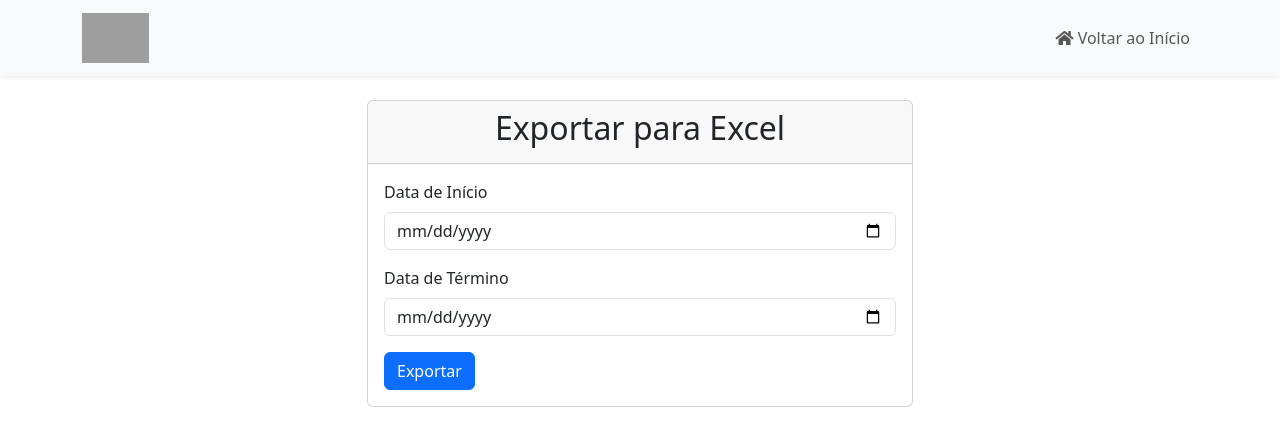
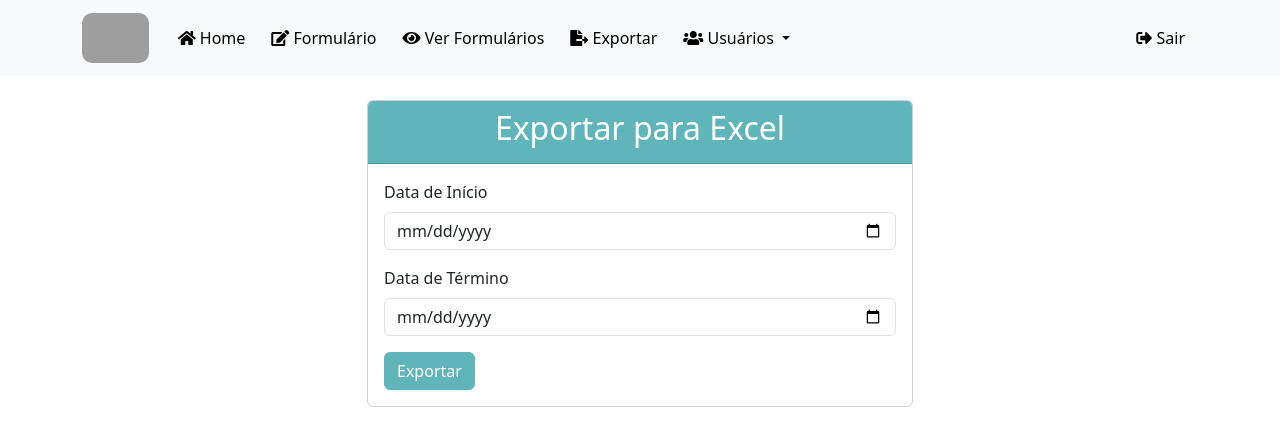
Before and after one commit to AndersonC96/Formulario-de-Cadastro, a PHP site: page /export.php in a window 1280 px wide. Shown: the top 446 px of the page. Run offline with PHP 8.4, Linux system fonts and the light colour scheme; a user stored in the database is signed in; data comes from the database, SQL or seed files in the repository; grey boxes are pictures that could not be loaded.

Commit message:
Update export.php

```diff
--- a/export.php
+++ b/export.php
@@ -1,23 +1,41 @@
 <?php
+    session_start();
+    if(!isset($_SESSION['user_id'])){
+        header("Location: index.php");
+        exit();
+    }
     include 'db.php';
     require 'vendor/autoload.php';
     use PhpOffice\PhpSpreadsheet\Spreadsheet;
     use PhpOffice\PhpSpreadsheet\Writer\Xlsx;
-    /*function formatPhoneNumber($phoneNumber){
-        $phoneNumber = preg_replace('/[^0-9]/', '', $phoneNumber);
-        return preg_replace('/^(\d{2})(\d{5})(\d{4})$/', '($1) $2-$3', $phoneNumber);
-    }*/
+
+    $user_id = $_SESSION['user_id'];
+    $sql = "SELECT * FROM users WHERE id = ?";
+    $stmt = $conn->prepare($sql);
+    $stmt->bind_param("i", $user_id);
+    $stmt->execute();
+    $result = $stmt->get_result();
+    if($result->num_rows > 0){
+        $user = $result->fetch_assoc();
+        $nome_do_usuario = $user['nome'];
+    }else{
+        header("Location: index.php");
+        exit();
+    }
+
     function formatPhoneNumber($phoneNumber){
         $phoneNumber = preg_replace('/[^0-9]/', '', $phoneNumber);
-        if (strlen($phoneNumber) == 10) {
+        if(strlen($phoneNumber) == 10){
             return preg_replace('/^(\d{2})(\d{4})(\d{4})$/', '($1) $2-$3', $phoneNumber);
-        } else {
+        }else{
             return preg_replace('/^(\d{2})(\d{5})(\d{4})$/', '($1) $2-$3', $phoneNumber);
         }
     }
+
     function formatDateTime($dateTime){
         return date('d/m/Y H:i', strtotime($dateTime));
     }
+
     if($_SERVER["REQUEST_METHOD"] == "POST"){
         $data_inicio = isset($_POST['data_inicio']) ? $_POST['data_inicio'] : null;
         $data_fim = isset($_POST['data_fim']) ? $_POST['data_fim'] : null;
@@ -26,10 +44,17 @@
             $sql .= " WHERE data_hora BETWEEN '$data_inicio' AND '$data_fim'";
         }elseif ($data_inicio){
             $sql .= " WHERE data_hora >= '$data_inicio'";
-        }elseif ($data_fim){
+        }elseif($data_fim){
             $sql .= " WHERE data_hora <= '$data_fim'";
         }
         $result = mysqli_query($conn, $sql);
+
+        // Definindo os cabeçalhos antes de qualquer saída
+        $filename = 'dados_' . date('d-m-Y_H-i-s') . '.xlsx';
+        header('Content-Type: application/vnd.openxmlformats-officedocument.spreadsheetml.sheet');
+        header("Content-Disposition: attachment;filename=\"$filename\"");
+        header('Cache-Control: max-age=0');
+
         $spreadsheet = new Spreadsheet();
         $sheet = $spreadsheet->getActiveSheet();
         $sheet->setCellValue('A1', 'Nome');
@@ -38,11 +63,14 @@
         $sheet->setCellValue('D1', 'Email');
         $sheet->setCellValue('E1', 'Profissão');
         $sheet->setCellValue('F1', 'Número de Registro');
-        $sheet->setCellValue('G1', 'Cidade');
-        $sheet->setCellValue('H1', 'Estado');
-        $sheet->setCellValue('I1', 'Data e Hora');
-        $sheet->setCellValue('J1', 'Nome do Representante');
-        $spreadsheet->getActiveSheet()->getStyle('A1:J1')->applyFromArray([
+        $sheet->setCellValue('G1', 'Conselho');
+        $sheet->setCellValue('H1', 'Evento');
+        //$sheet->setCellValue('H1', isset($row_data['evento']) ? $row_data['evento'] : '');
+        $sheet->setCellValue('I1', 'Cidade');
+        $sheet->setCellValue('J1', 'Estado');
+        $sheet->setCellValue('K1', 'Data e Hora');
+        $sheet->setCellValue('L1', 'Nome do Representante');
+        $spreadsheet->getActiveSheet()->getStyle('A1:L1')->applyFromArray([
             'font' => [
                 'bold' => true,
                 'size' => 12,
@@ -58,7 +86,7 @@
             'fill' => [
                 'fillType' => \PhpOffice\PhpSpreadsheet\Style\Fill::FILL_SOLID,
                 'startColor' => [
-                    'rgb' => '0000FF',
+                    'rgb' => '60b5ba',
                 ],
             ],
             'borders' => [
@@ -76,27 +104,26 @@
             $sheet->setCellValue('D' . $row, $row_data['email']);
             $sheet->setCellValue('E' . $row, $row_data['profissao']);
             $sheet->setCellValueExplicit('F' . $row, $row_data['numero_registro'], \PhpOffice\PhpSpreadsheet\Cell\DataType::TYPE_STRING);
-            $sheet->setCellValue('G' . $row, $row_data['cidade']);
-            $sheet->setCellValue('H' . $row, $row_data['estado']);
-            $sheet->setCellValue('I' . $row, formatDateTime($row_data['data_hora']));
-            $sheet->setCellValue('J' . $row, $row_data['representante']);
-            $spreadsheet->getActiveSheet()->getStyle('A' . $row . ':J' . $row)->getBorders()->getAllBorders()->setBorderStyle(\PhpOffice\PhpSpreadsheet\Style\Border::BORDER_THIN);
-            $spreadsheet->getActiveSheet()->getStyle('A' . $row . ':J' . $row)->getAlignment()->setHorizontal(\PhpOffice\PhpSpreadsheet\Style\Alignment::HORIZONTAL_CENTER);
-            $spreadsheet->getActiveSheet()->getStyle('A' . $row . ':J' . $row)->getAlignment()->setVertical(\PhpOffice\PhpSpreadsheet\Style\Alignment::VERTICAL_CENTER);
-            $spreadsheet->getActiveSheet()->getStyle('A' . $row . ':J' . $row)->applyFromArray([
+            $sheet->setCellValue('G' . $row, $row_data['conselho']);
+            $sheet->setCellValue('H' . $row, $row_data['evento']);
+            //$sheet->setCellValue('H' . $row, isset($row_data['evento']) ? $row_data['evento'] : '');
+            $sheet->setCellValue('I' . $row, $row_data['cidade']);
+            $sheet->setCellValue('J' . $row, $row_data['estado']);
+            $sheet->setCellValue('K' . $row, formatDateTime($row_data['data_hora']));
+            $sheet->setCellValue('L' . $row, $row_data['representante']);
+            $spreadsheet->getActiveSheet()->getStyle('A' . $row . ':L' . $row)->getBorders()->getAllBorders()->setBorderStyle(\PhpOffice\PhpSpreadsheet\Style\Border::BORDER_THIN);
+            $spreadsheet->getActiveSheet()->getStyle('A' . $row . ':L' . $row)->getAlignment()->setHorizontal(\PhpOffice\PhpSpreadsheet\Style\Alignment::HORIZONTAL_CENTER);
+            $spreadsheet->getActiveSheet()->getStyle('A' . $row . ':L' . $row)->getAlignment()->setVertical(\PhpOffice\PhpSpreadsheet\Style\Alignment::VERTICAL_CENTER);
+            $spreadsheet->getActiveSheet()->getStyle('A' . $row . ':L' . $row)->applyFromArray([
                 'fill' => [
                     'fillType' => \PhpOffice\PhpSpreadsheet\Style\Fill::FILL_SOLID,
                     'startColor' => [
-                        'rgb' => 'F0F0F0', // Fundo cinza claro
+                        'rgb' => 'F0F0F0',
                     ],
                 ],
             ]);
             $row++;
         }
-        $filename = 'dados_' . date('d-m-Y_H-i-s') . '.xlsx';
-        header('Content-Type: application/vnd.openxmlformats-officedocument.spreadsheetml.sheet');
-        header("Content-Disposition: attachment;filename=\"$filename\"");
-        header('Cache-Control: max-age=0');
         $writer = new Xlsx($spreadsheet);
         $writer->save('php://output');
         exit();
@@ -112,20 +139,103 @@
         <link href="https://cdn.jsdelivr.net/npm/bootstrap@5.3.0-alpha1/dist/css/bootstrap.min.css" rel="stylesheet">
         <link rel="stylesheet" href="https://cdnjs.cloudflare.com/ajax/libs/font-awesome/5.15.3/css/all.min.css">
         <link rel="stylesheet" href="./CSS/navbar.css">
+        <style>
+            .navbar-custom{
+                background-color: #f8f9fa;
+            }
+            .navbar-custom .nav-link{
+                color: #000;
+            }
+            .navbar-custom .nav-link:hover{
+                color: #60b5ba;
+            }
+            .navbar-custom .navbar-brand img{
+                border-radius: 10px;
+            }
+            .container h1{
+                text-align: center;
+                margin-top: 20px;
+                font-size: 2.5em;
+                color: #333;
+            }
+            .navbar-toggler{
+                border-color: rgba(0, 0, 0, 0.1);
+            }
+            .navbar-toggler-icon{
+                color: #000;
+            }
+            .nav-item{
+                border-radius: 15px;
+                margin: 0 5px;
+            }
+            .nav-link{
+                border-radius: 15px;
+                transition: background-color 0.3s;
+            }
+            .nav-link:hover{
+                background-color: #e9ecef;
+            }
+            .dropdown-menu{
+                border-radius: 10px;
+                background-color: #f8f9fa;
+            }
+            .dropdown-item{
+                transition: background-color 0.3s;
+            }
+            .dropdown-item:hover{
+                background-color: #e9ecef;
+            }
+            .card-header{
+                background-color: #60b5ba;
+                color: #fff;
+                text-align: center;
+            }
+            .btn-primary{
+                background-color: #60b5ba;
+                border-color: #60b5ba;
+            }
+            .btn-primary:hover{
+                background-color: #53a8b1;
+                border-color: #53a8b1;
+            }
+        </style>
     </head>
     <body>
-        <nav class="navbar navbar-expand-lg navbar-custom shadow-sm bg-light">
+        <nav class="navbar navbar-expand-lg navbar-custom">
             <div class="container">
-                <a class="navbar-brand" href="#">
-                    <img src="https://static.wixstatic.com/media/fef91e_c3f644e14da442178f706149ae38d838~mv2.png/v1/crop/x_0,y_24,w_436,h_262/fill/w_120,h_71,al_c,q_85,usm_0.66_1.00_0.01,enc_auto/CAPA-03.png" alt="Logo" style="height: 50px;">
-                </a>
-                <button class="navbar-toggler" type="button" data-bs-toggle="collapse" data-bs-target="#navbarNav" aria-controls="navbarNav" aria-expanded="false" aria-label="Toggle navigation">
+                <a class="navbar-brand" href="dashboard.php"><img src="https://static.wixstatic.com/media/fef91e_c3f644e14da442178f706149ae38d838~mv2.png/v1/crop/x_0,y_24,w_436,h_262/fill/w_120,h_71,al_c,q_85,usm_0.66_1.00_0.01,enc_auto/CAPA-03.png" alt="Logo"></a>
+                <button class="navbar-toggler" type="button" data-bs-toggle="collapse" data-bs-target="#navbarSupportedContent" aria-controls="navbarSupportedContent" aria-expanded="false" aria-label="Toggle navigation">
                     <span class="navbar-toggler-icon"></span>
                 </button>
-                <div class="collapse navbar-collapse" id="navbarNav">
-                    <ul class="navbar-nav ms-auto">
+                <div class="collapse navbar-collapse" id="navbarSupportedContent">
+                    <ul class="navbar-nav me-auto mb-2 mb-lg-0">
                         <li class="nav-item">
-                            <a class="nav-link" href="dashboard.php"><i class="fas fa-home"></i> Voltar ao Início</a>
+                            <a class="nav-link" href="dashboard.php"><i class="fas fa-home"></i> Home</a>
+                        </li>
+                        <li class="nav-item">
+                            <a class="nav-link" href="form.php"><i class="fas fa-edit"></i> Formulário</a>
+                        </li>
+                        <li class="nav-item">
+                            <a class="nav-link" href="view_forms.php"><i class="fas fa-eye"></i> Ver Formulários</a>
+                        </li>
+                        <li class="nav-item">
+                            <a class="nav-link" href="export.php"><i class="fas fa-file-export"></i> Exportar</a>
+                        </li>
+                        <?php if ($user['is_admin']){ ?>
+                        <li class="nav-item dropdown">
+                            <a class="nav-link dropdown-toggle" href="#" id="navbarDropdown" role="button" data-bs-toggle="dropdown" aria-expanded="false">
+                                <i class="fas fa-users"></i> Usuários
+                            </a>
+                            <ul class="dropdown-menu" aria-labelledby="navbarDropdown">
+                                <li><a class="dropdown-item" href="create_user.php"><i class="fas fa-user-plus"></i> Criar Usuário</a></li>
+                                <li><a class="dropdown-item" href="view_users.php"><i class="fas fa-users"></i> Ver Usuários</a></li>
+                            </ul>
+                        </li>
+                        <?php } ?>
+                    </ul>
+                    <ul class="navbar-nav">
+                        <li class="nav-item">
+                            <a class="nav-link" href="logout.php"><i class="fas fa-sign-out-alt"></i> Sair</a>
                         </li>
                     </ul>
                 </div>
@@ -155,6 +265,12 @@
                 </div>
             </div>
         </div>
+        <script>
+            if(new URLSearchParams(window.location.search).get('success') === 'true'){
+                alert('Usuário criado com sucesso!');
+                window.location.href = 'dashboard.php';
+            }
+        </script>
         <script src="https://cdn.jsdelivr.net/npm/bootstrap@5.3.0-alpha1/dist/js/bootstrap.bundle.min.js"></script>
     </body>
 </html>
```
